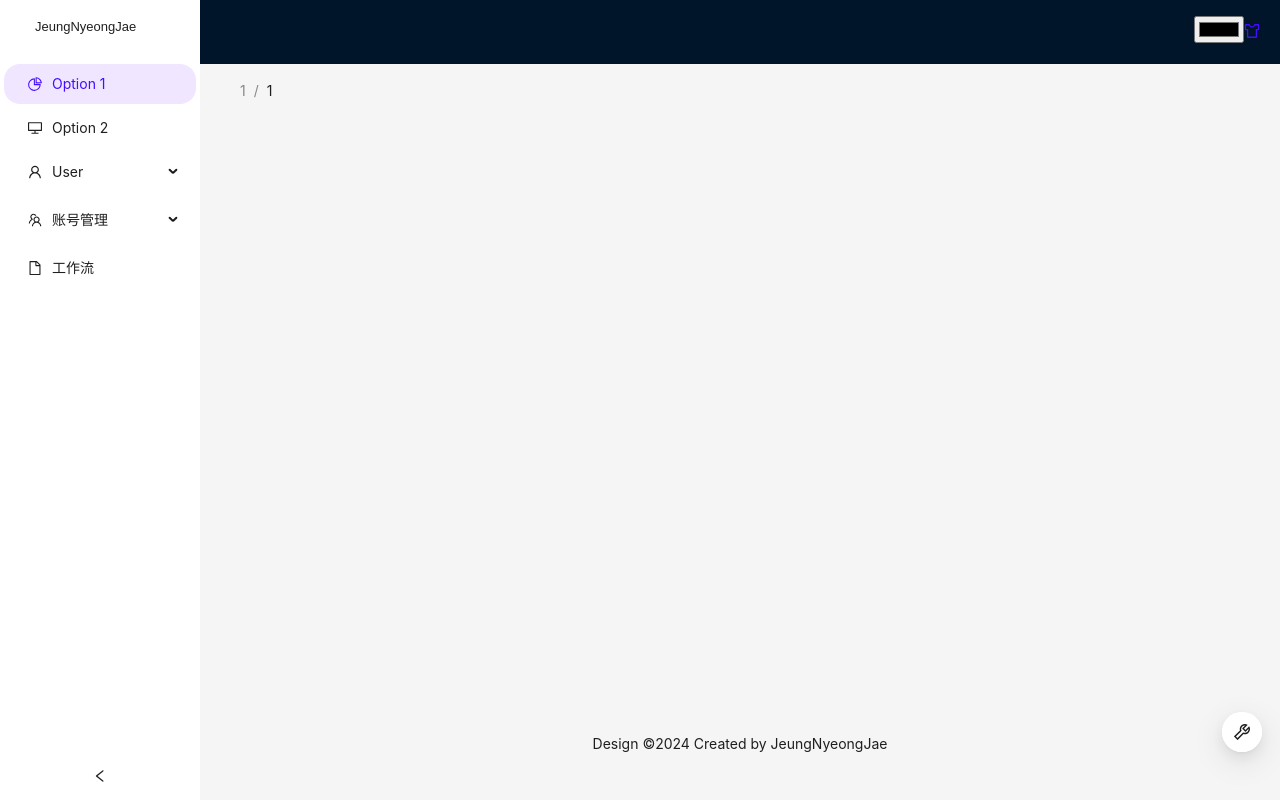
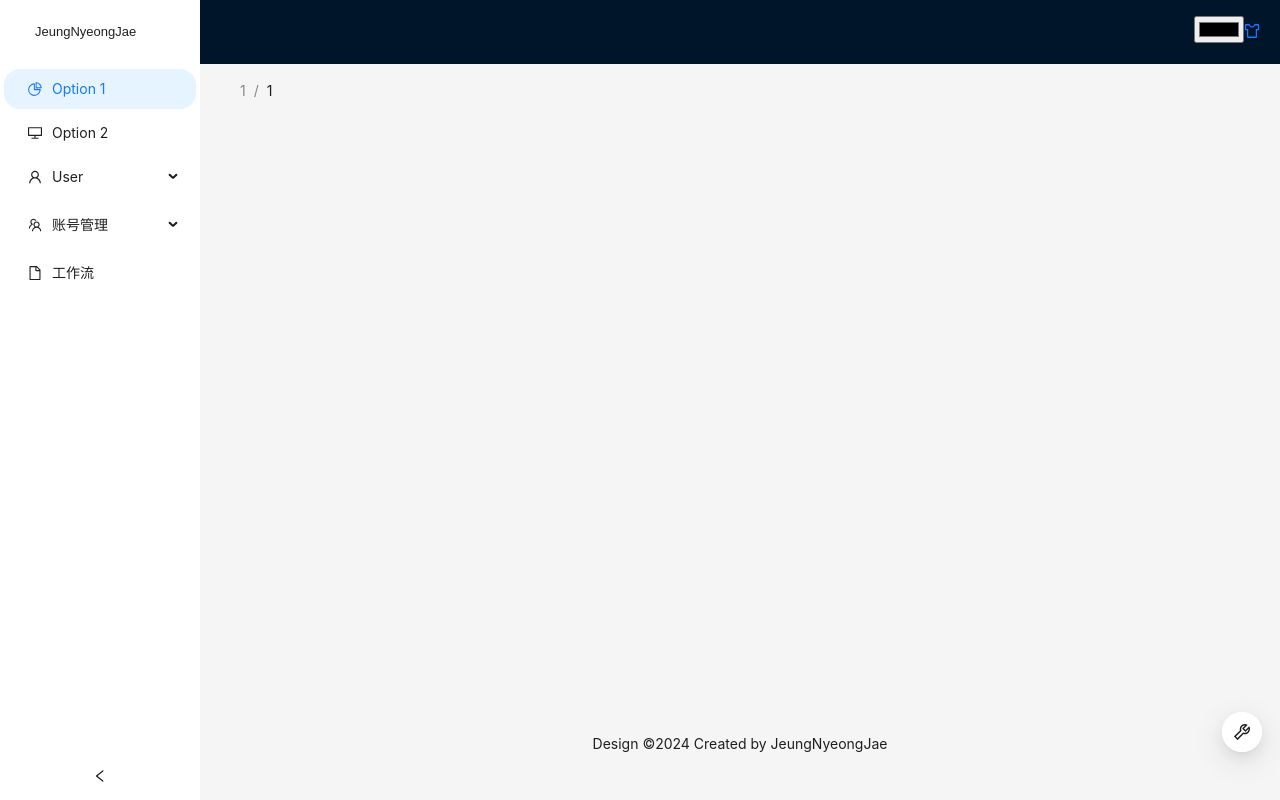
Before and after one commit to JeungLyeongJae/ginfx-template, a Vue app in the folder ui_vue/: page /home in a window 1280 px wide. Built offline with nearby package versions, Linux system fonts and the light colour scheme; no server answers; sample sign-in values are in the browser's storage.

Commit message:
feat(auth): token校验,新增refresh token的操作

```diff
--- a/ui_vue/src/assets/themes/scrollbar.css
+++ b/ui_vue/src/assets/themes/scrollbar.css
@@ -21,7 +21,7 @@
 }
 
 /* For Firefox */
-html {
+html, body {
     scrollbar-width: none; /* "auto" or "thin" */
     scrollbar-color: #888 #f1f1f1; /* thumb and track color */
 }
--- a/ui_vue/src/axios.service.ts
+++ b/ui_vue/src/axios.service.ts
@@ -1,5 +1,6 @@
 import axios from 'axios';
 import {message} from "ant-design-vue";
+import {JwtHelper} from "./components/app/admin/auth/auth.jwt.ts";
 
 const apiClient = axios.create({
     baseURL: 'http://127.0.0.1:9060',
@@ -9,11 +10,26 @@ const apiClient = axios.create({
     timeout: 5000, // 请求超时时间
 });
 
+export const refreshToken = async (token: string) => {
+    //
+    let jwt = new JwtHelper()
+    if (jwt.getTokenExpirationDate(token)!.getTime() < Date.now() + 1000 * 60 * 10 && jwt.getTokenExpirationDate(token)!.getTime() > Date.now()) {
+        setTimeout(async () => {
+            try {
+                const data = (await apiClient.get<any>('/refresh_token')).data
+                sessionStorage.setItem('token', data.token);
+            } catch (err) {
+            }
+        }, 1000)
+    }
+};
+
 // 添加请求拦截器
 apiClient.interceptors.request.use(
     config => {
         const token = sessionStorage.getItem('token'); // 从本地存储中获取 token
         if (token) {
+            refreshToken(token).then();
             config.headers.Authorization = `Bearer ${token}`;
         }
         return config;
--- a/ui_vue/src/components/app/home.vue
+++ b/ui_vue/src/components/app/home.vue
@@ -69,8 +69,8 @@ const customToken = ref({
   "borderRadiusXS": 16,
   "wireframe": false,
   "fontSize": 14,
-  "colorPrimary": "#440dff",
-  "colorInfo": "#440dff"
+  "colorPrimary": "#1677ff",
+  "colorInfo": "#1677ff"
 })
 
 </script>
@@ -93,7 +93,7 @@ const customToken = ref({
             <span v-else class="logo-text">JeungNyeongJae</span>
           </transition>
         </div>
-        <a-menu v-model:selectedKeys="selectedKeys" :style="{height: '100%', borderRight: 0 }" mode="inline">
+        <a-menu v-model:selectedKeys="selectedKeys" :style="{height: '100%', borderRight: 0, overflowY: 'auto', scrollbarWidth: 'none' }" mode="inline">
           <a-menu-item key="1">
             <pie-chart-outlined/>
             <span>Option 1</span>
@@ -241,7 +241,7 @@ const customToken = ref({
   align-items: center;
   width: 120px;
   height: 40px;
-  margin: 15px 5px 5px 30px;
+  margin: 20px 5px 5px 30px;
   padding: 5px;
   font-size: 13px;
   font-family: "MV Boli", sans-serif;
```
